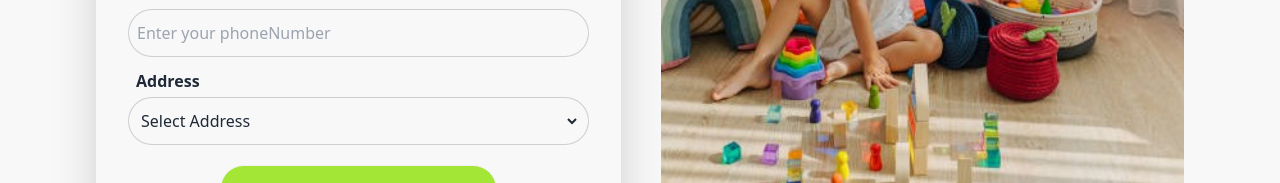
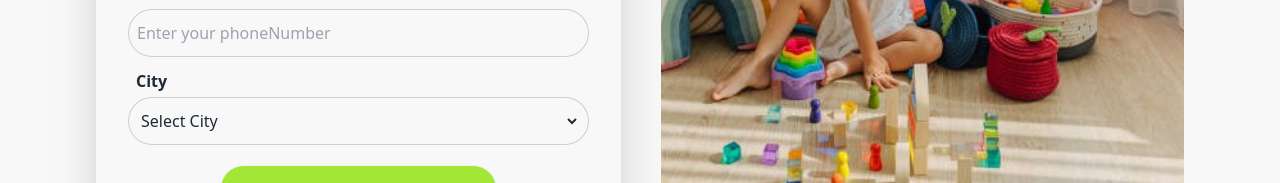
Before and after one commit to ToyTreasures/toy-treasures-frontend, a React (Vite) app: page /register in a window 1280 px wide. Shown: the part 559-742 px from the top of the page. Built offline with nearby package versions, Linux system fonts and the light colour scheme.

Commit message:
style(register): handle style of register and well ui

```diff
--- a/src/pages/Register.jsx
+++ b/src/pages/Register.jsx
@@ -81,7 +81,7 @@ const Register = () => {
               ))}
               <div className="space-y-1">
                 <label htmlFor="address" className="ml-2 font-semibold">
-                  Address
+                  City
                 </label>
                 <div className="input input-bordered rounded-3xl bg-[#f8f8f8] flex items-center gap-2 p-2">
                   <Field
@@ -90,7 +90,7 @@ const Register = () => {
                     id="address"
                     className="grow bg-transparent outline-none w-full"
                   >
-                    <option value="">Select Address</option>
+                    <option value="">Select City</option>
                     {cities.map((city, index) => (
                       <option key={index} value={city}>
                         {city}
```
